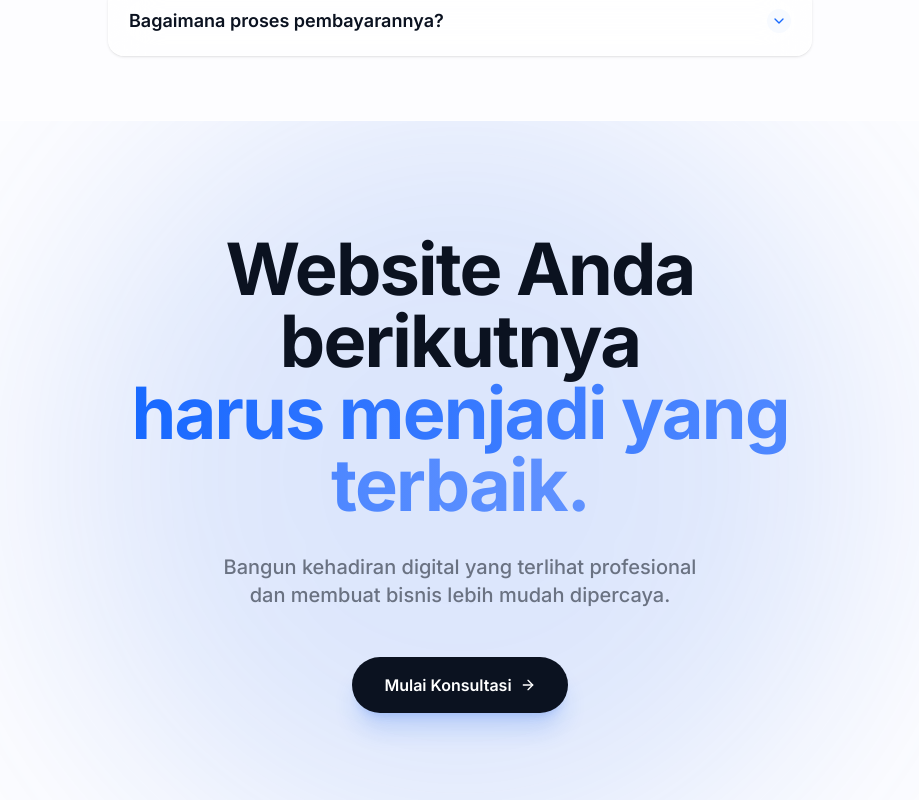
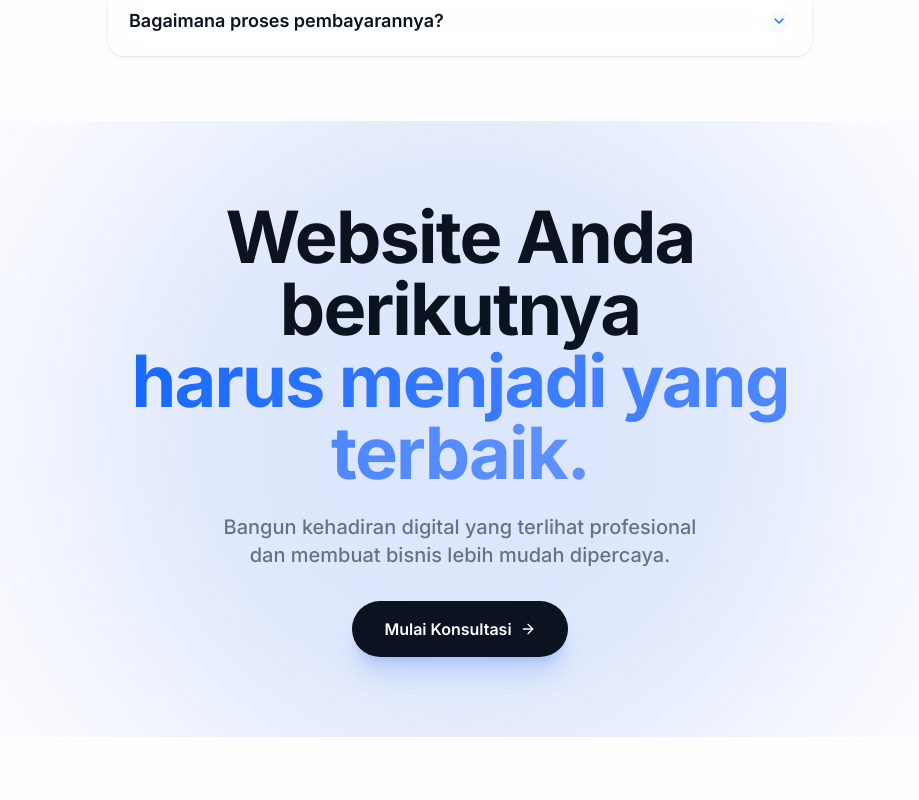
Before and after one commit to barrack3030-wq/NAKAMA-DIGITAL-UPGRADE, a React (Vite) app: page / in a window 1280 px wide. Shown: the part 6360-7160 px from the top of the page, without its empty margins (180-1099 px from the left). Built offline with nearby package versions, Linux system fonts and the light colour scheme.

Commit message:
UX: tighten final CTA spacing

```diff
--- a/src/components/CTA.tsx
+++ b/src/components/CTA.tsx
@@ -7,7 +7,7 @@ export default function CTA() {
   const { t } = useLanguage();
 
   return (
-    <section className="relative py-20 lg:py-28 overflow-hidden">
+    <section className="relative py-16 lg:py-20 overflow-hidden">
       {/* Diffused electric-blue light */}
       <div className="absolute inset-0 pointer-events-none z-0 flex items-center justify-center">
         <div className="absolute w-[800px] h-[800px] bg-brand-500/15 blur-[120px] rounded-full" />
@@ -20,12 +20,12 @@ export default function CTA() {
           viewport={{ once: true, margin: "-100px" }}
           transition={{ duration: 0.8, ease: [0.16, 1, 0.3, 1] }}
         >
-          <h2 className="text-5xl md:text-7xl font-bold tracking-tight text-brand-900 mb-8 text-balance">
+          <h2 className="text-5xl md:text-7xl font-bold tracking-tight text-brand-900 mb-6 text-balance">
             {t.cta.title1} <br className="hidden md:block" />
             <span className="text-transparent bg-clip-text bg-gradient-to-r from-brand-600 to-brand-400">{t.cta.title2}</span>
           </h2>
 
-          <p className="text-xl text-gray-500 mb-12 max-w-2xl mx-auto font-medium text-balance">
+          <p className="text-xl text-gray-500 mb-8 max-w-2xl mx-auto font-medium text-balance">
             {t.cta.desc}
           </p>
 
```
